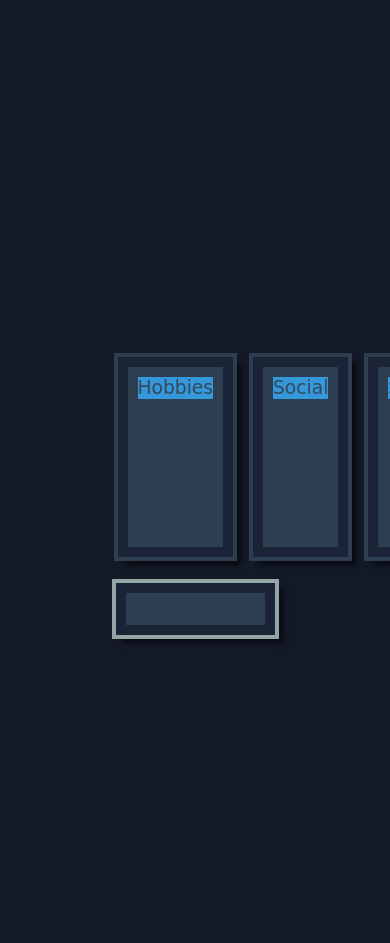
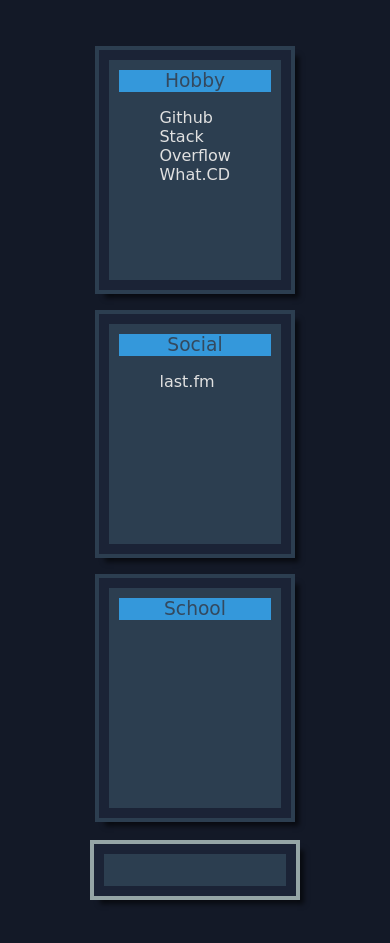
Before and after one commit to jacobdillon/startpage, a PHP site: page / in a window 390 px wide. Shown: the top 943 px of the page. Run offline with PHP 8.4, Linux system fonts and the light colour scheme.

Commit message:
Fixed a few things, added a few links

```diff
--- a/index.html
+++ b/index.html
@@ -10,10 +10,18 @@
 
 				<div class="boxContainer">
 					<div class="box">
-						<div class="boxHeader">Hobbies</div>
+						<div class="boxHeader">Hobby</div>
+						<ul>
+							<li><a href="https://github.com/">Github</a></li>
+							<li><a href="http://stackoverflow.com/">Stack Overflow</a></li>
+							<li><a href="https://what.cd/">What.CD</a></li>
+						</ul>
 					</div>
 					<div class="box">
 						<div class="boxHeader">Social</div>
+							<ul>
+								<li><a href="http://last.fm">last.fm</a></li>
+							</ul>
 					</div>
 					<div class="box">
 						<div class="boxHeader">School</div>
--- a/styles.css
+++ b/styles.css
@@ -16,14 +16,14 @@ body {
 	position: relative;
 	top: 50%;
 	transform: translateY(-50%);
-	width: 50%;
+	width: 65%;
 	margin: auto;
 }
 
 .boxContainer {
 	display: table;
 	width: 100%;
-	border-spacing: 20px;
+	border-spacing: 26px;
 }
 
 .box {
@@ -49,10 +49,36 @@ body {
 	color: #34495e;
 }
 
+a:link,
+a:visited {
+	text-decoration: none;
+	color: #e0e0e0;
+}
+
+ul {
+	list-style-type: none;
+	text-align: left;
+}
+
+@media only screen and (max-width: 600px) {
+	.box {
+		display: block;
+		width: 75%;
+		margin-left: auto;
+		margin-right: auto;
+		margin-top: 24px;
+	}
+
+	.vertAlign {
+		transform: translateY(0%);
+		top: 0%;
+		bottom: 0%;
+	}
+}
+
 .searchForm {
-	padding-top: 6px;
-	padding-left: 18px;
-	padding-right: 18px;
+	padding-left: 26px;
+	padding-right: 26px;
 }
 
 .searchInput {
```
